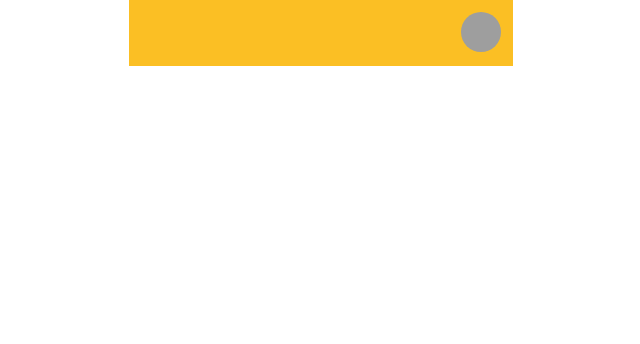
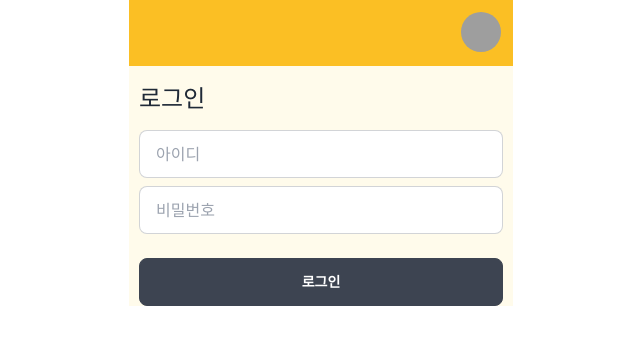
Before and after one commit to ShineTiger/food-management, a React (Create React App) app in the folder client/: page /Login in a window 1280 px wide. Before the commit this address had no page. Shown: the top 344 px of the page, without its empty margins (319-959 px from the left). Built offline with nearby package versions, Linux system fonts and the light colour scheme; grey boxes are pictures that could not be loaded.

Commit message:
:sparkles: 로그인 폼 페이지 구현
백엔드와  통신 테스트를 위해 유효성검사는 제외, 회원가입과 동일하게 TS strict모드도 꺼놓음.

```diff
--- a/client/src/App.tsx
+++ b/client/src/App.tsx
@@ -3,6 +3,7 @@
 import AddMeal from './pages/AddMeal';
 import Main from './pages/Main';
 import Join from './pages/Join';
+import Login from './pages/Login';
 
 //components
 import Navbar from './components/Navbar';
@@ -17,6 +18,7 @@
             <Route path="/" element={<Main />} />
             <Route path="/AddMeal" element={<AddMeal />} />
             <Route path="/Join" element={<Join />} />
+            <Route path="/Login" element={<Login />} />
           </Routes>
         </div>
       </div>
--- /dev/null
+++ b/client/src/pages/Login.tsx
@@ -0,0 +1,61 @@
+import { useState, useRef } from 'react';
+
+const Login = () => {
+  const [enteredId, setEnteredId] = useState('');
+  const [enteredPw, setEnteredPw] = useState('');
+  const [enteredNick, setEnteredNick] = useState('');
+
+  const inputChangeIdHandler = e => {
+    setEnteredId(e.target.value);
+  };
+
+  const inputChangePwHandler = e => {
+    setEnteredPw(e.target.value);
+  };
+
+  const inputChangeNickHandler = e => {
+    setEnteredNick(e.target.value);
+  };
+
+  const submitFormHandler = () => {
+    fetch('주소', {
+      method: 'POST',
+      body: JSON.stringify({
+        id: enteredId,
+        pw: enteredPw,
+      }),
+    })
+      .then(resonse => resonse.json())
+      .then(result =>
+        result.token ? alert('로그인 성공') : alert(result.message),
+      );
+  };
+
+  return (
+    <form onSubmit={submitFormHandler}>
+      <h2 className="text-2xl py-3 leading-10 font-medium">로그인</h2>
+      <input
+        id="inputId"
+        type="text"
+        placeholder="아이디"
+        className="input input-bordered w-full"
+        onChange={inputChangeIdHandler}
+        required
+      />
+      <input
+        id="inputId"
+        type="text"
+        placeholder="비밀번호"
+        className="input input-bordered w-full my-2"
+        onChange={inputChangeNickHandler}
+        required
+      />
+
+      <button className="btn btn-block mt-4" type="submit">
+        로그인
+      </button>
+    </form>
+  );
+};
+
+export default Login;
```
